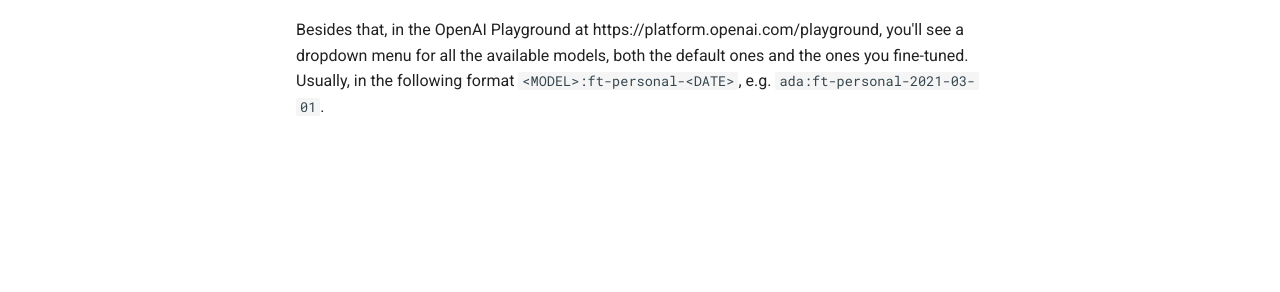
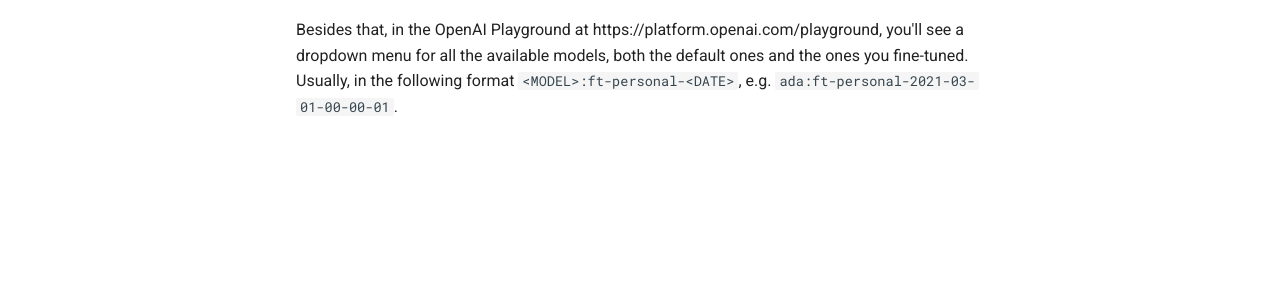
Before and after one commit to alvarobartt/opentrain, an MkDocs documentation site: the page built from docs/warning.md, in a window 1280 px wide. Shown: the part 348-640 px from the top of the page. Built offline with MkDocs 1.6.1 and Material for MkDocs 9.7.7, drawn with Linux system fonts in a browser that asks for light colours; comment, search, counter and statistics services are not loaded.

Commit message:
📝 Update warning information

```diff
--- a/docs/warning.md
+++ b/docs/warning.md
@@ -9,4 +9,4 @@
 
 Besides that, in the OpenAI Playground at https://platform.openai.com/playground, you'll see a dropdown
 menu for all the available models, both the default ones and the ones you fine-tuned. Usually, in the
-following format `<MODEL>:ft-personal-<DATE>`, e.g. `ada:ft-personal-2021-03-01`.
+following format `<MODEL>:ft-personal-<DATE>`, e.g. `ada:ft-personal-2021-03-01-00-00-01`.
```
Also changed, not shown: README.md (+1 -1 lines).
